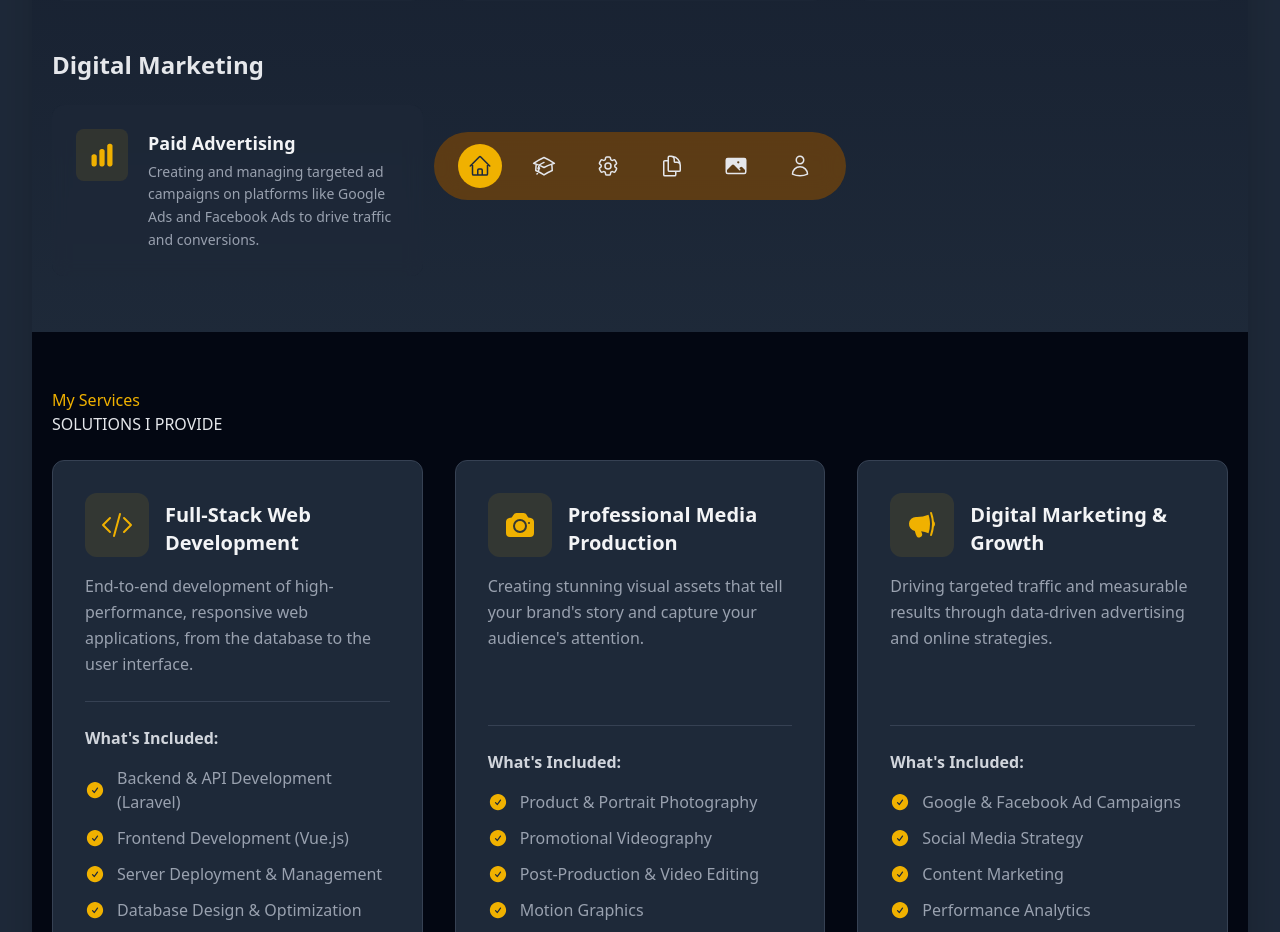
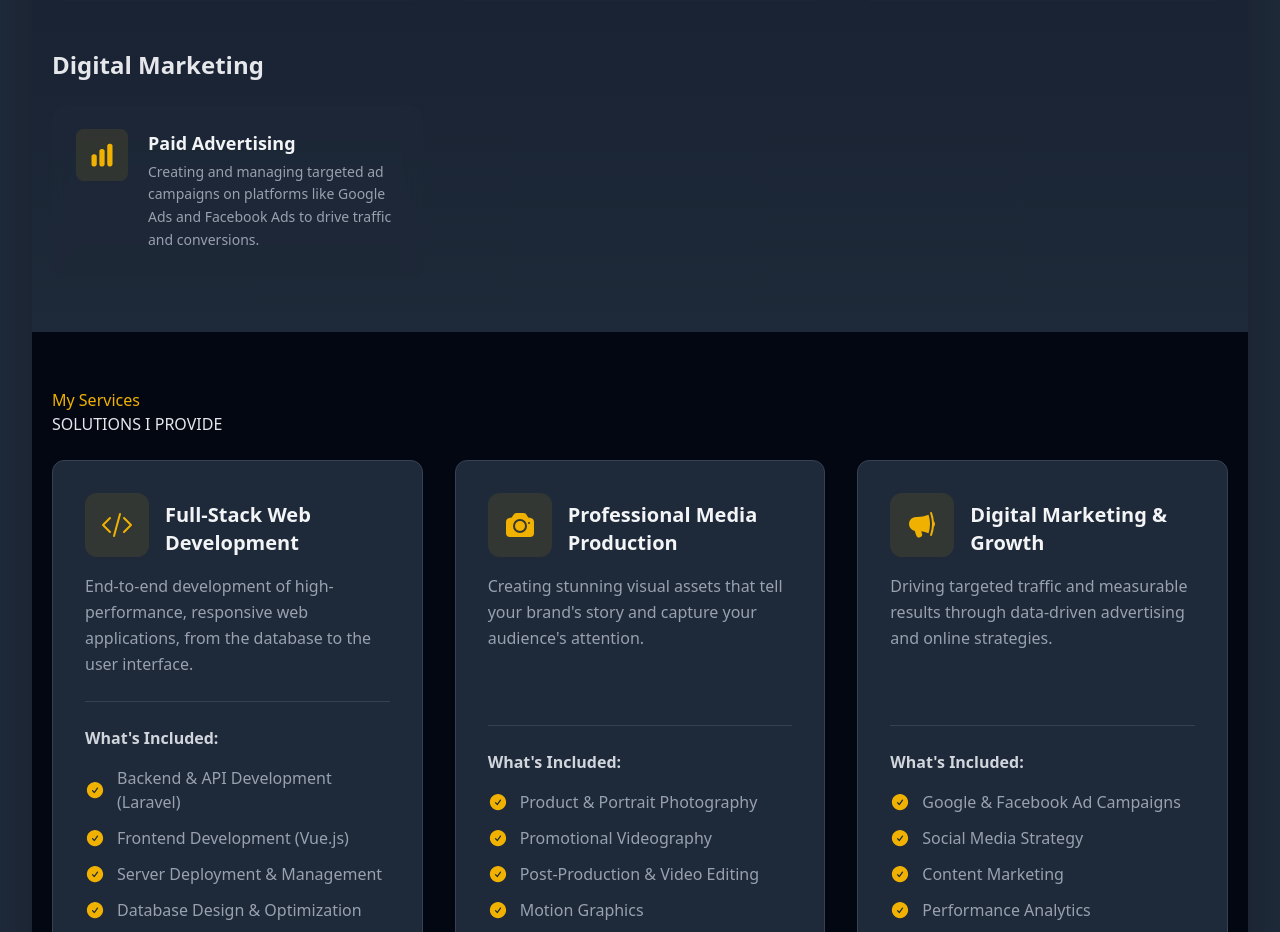
Before and after one commit to kompheakmony/porfilio-vue, a Vue app in the folder my-profile/: page / in a window 1280 px wide. Shown: the part 1400-2332 px from the top of the page. Built offline with nearby package versions, Linux system fonts and the light colour scheme.

Commit message:
Update Navbar.vue

```diff
--- a/my-profile/src/components/Navbar.vue
+++ b/my-profile/src/components/Navbar.vue
@@ -41,9 +41,10 @@ const updateActive = (index: number) => {
 
       </header>
 
+      <transition name="navbar-slide-fade">
           <nav
-        class="fixed z-[999] left-1/2 -translate-x-1/2 flex items-center gap-5 bg-yellow-800/60 px-6 py-3 backdrop-blur-md rounded-full text-gray-200 duration-300"
-        :class="{ 'bottom-10': showMenu, 'bottom-[-100%]': !showMenu }"
+            v-if="showMenu"
+            class="fixed z-[999] left-1/2 -translate-x-1/2 flex items-center gap-5 bg-yellow-800/60 px-6 py-3 backdrop-blur-md rounded-full text-gray-200 duration-300 bottom-10"
           >
             <a v-for="(item, index) in navItems" :key="index"
                 :href="item.href"
@@ -54,5 +55,23 @@ const updateActive = (index: number) => {
                 <component :is="item.icon" class="size-6" />
             </a>
           </nav>
+        </transition>
     </div>
 </template>
+
+<style scoped>
+.navbar-slide-fade-enter-active,
+.navbar-slide-fade-leave-active {
+  transition: opacity 0.3s, transform 0.3s;
+}
+.navbar-slide-fade-enter-from,
+.navbar-slide-fade-leave-to {
+  opacity: 0;
+  transform: translateY(30px);
+}
+.navbar-slide-fade-enter-to,
+.navbar-slide-fade-leave-from {
+  opacity: 1;
+  transform: translateY(0);
+}
+</style>
```
Lines whose indentation alone changed are shown as unchanged.
